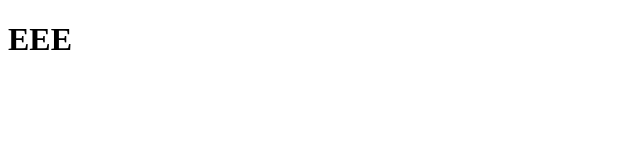
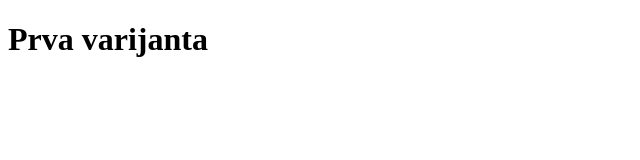
Before and after one commit to ssopar/My-first-repo, a plain HTML site: page index.html in a window 1280 px wide. Shown: the whole page, without its empty margins (0-640 px from the left). Drawn offline with Linux system fonts and the light colour scheme.

Commit message:
Change header

```diff
--- a/index.html
+++ b/index.html
@@ -6,7 +6,7 @@
 <head>
 
 	<header>
-		<h1>EEE</h1>
+		<h1>Prva varijanta</h1>
 	</header>
 
 </head>
```
